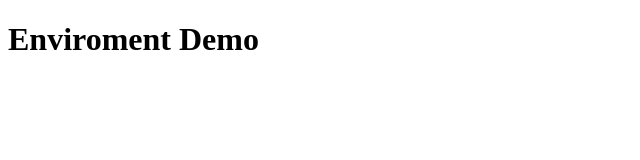
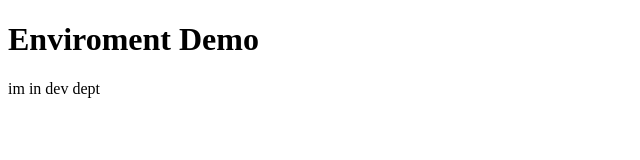
Before and after one commit to seoulomon/enviroment-demo, a plain HTML site: page index.html in a window 1280 px wide. Shown: the whole page, without its empty margins (0-640 px from the left). Drawn offline with Linux system fonts and the light colour scheme.

Commit message:
update to dev

```diff
--- a/index.html
+++ b/index.html
@@ -8,5 +8,6 @@
 </head>
 <body>
     <h1>Enviroment Demo</h1>
+    <p>im in dev dept</p>
 </body>
 </html>
```
